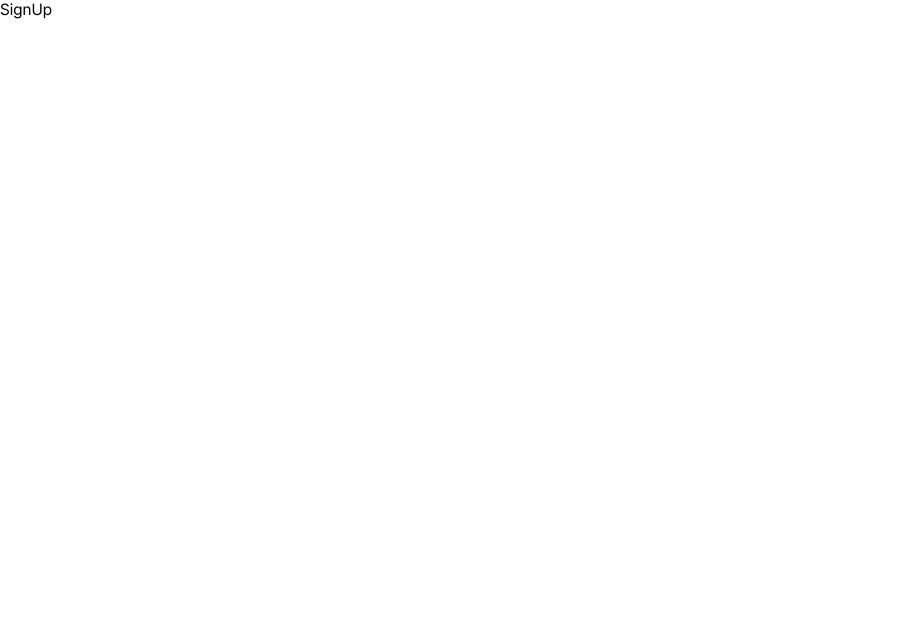
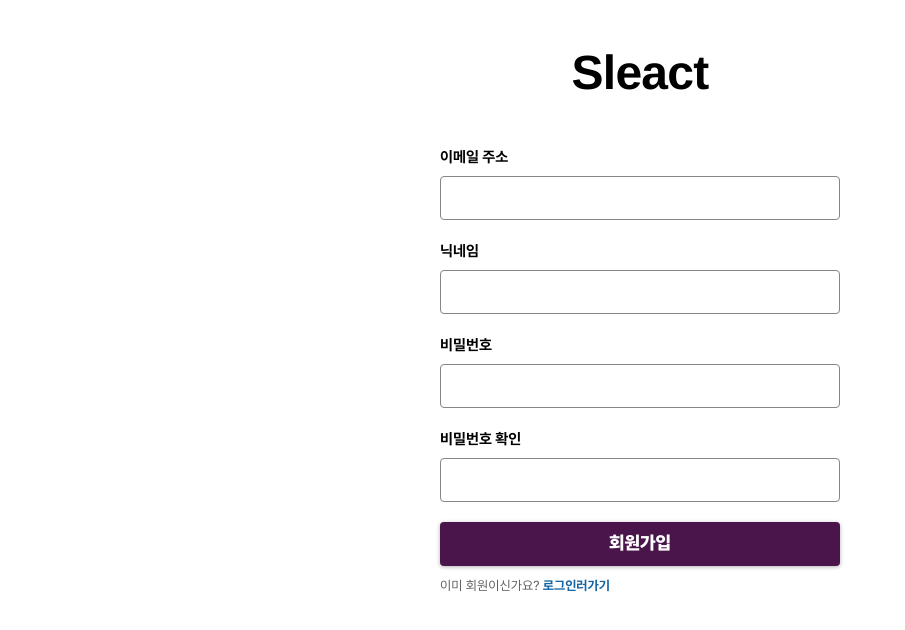
Before and after one commit to ChoiSukwoo/sleact_front_react, a React (Vite) app: page /signup in a window 1280 px wide. Shown: the top 630 px of the page, without its empty margins (0-905 px from the left). Built offline with nearby package versions, Linux system fonts and the light colour scheme.

Commit message:
SIgnUp 페이지 수정
feat : SIgnUp 페이지 수정

```diff
--- a/src/pages/LogIn/styles.tsx
+++ b/src/pages/LogIn/styles.tsx
@@ -31,13 +31,13 @@ export const Label = styled.label({
 
 export const Input = styled.input({
   borderRadius: "4px",
-  border: "1px solid rgba(var(--sk_foreground_high_solid, 134, 134, 134), 1)",
+  border: "1px solid rgba( 134, 134, 134 , 1)",
   transition: "border 80ms ease-out, box-shadow 80ms ease-out",
   boxSizing: "border-box",
   margin: "0 0 20px",
   width: "100%",
-  color: "rgba(var(--sk_primary_foreground, 29, 28, 29), 1)",
-  backgroundColor: "rgba(var(--sk_primary_background, 255, 255, 255), 1)",
+  color: "rgba(29, 28, 29, 1)",
+  backgroundColor: "rgba( 255, 255, 255, 1)",
   padding: "12px",
   height: "44px",
   paddingTop: "11px",
@@ -45,7 +45,7 @@ export const Input = styled.input({
   fontSize: "18px",
   lineHeight: "1.33333333",
   "&:focus": {
-    boxShadow: "0 0 0 1px rgba(var(--sk_highlight, 18, 100, 163), 1), 0 0 0 5px rgba(29, 155, 209, 0.3)",
+    boxShadow: "0 0 0 1px rgba( 18, 100, 163, 1), 0 0 0 5px rgba(29, 155, 209, 0.3)",
   },
 });
 
@@ -72,7 +72,7 @@ export const Button = styled.button({
     border: "none",
   },
   "&:focus": {
-    boxShadow: "0 0 0 1px  rgba(var(--sk_highlight, 18, 100, 163), 1), 0 0 0 5px rgba(29, 155, 209, 0.3)",
+    boxShadow: "0 0 0 1px  rgba( 18, 100, 163, 1), 0 0 0 5px rgba(29, 155, 209, 0.3)",
   },
 });
 
--- a/src/pages/SignUp/index.tsx
+++ b/src/pages/SignUp/index.tsx
@@ -1,5 +1,107 @@
+import { Link } from "react-router-dom";
+import axios from "axios";
+import { Success, Form, Error, Label, Input, LinkContainer, Button, Header } from "./styles";
+import { SubmitErrorHandler, SubmitHandler, useForm } from "react-hook-form";
+import { useState } from "react";
+import { apiError } from "@utils/apiErrorData";
+
 const SignUp = () => {
-  return <>SignUp</>;
+  const [signUpError, setSignUpError] = useState<string[]>([]);
+  const [signUpSuccess, setSignUpSuccess] = useState(false);
+
+  const {
+    register,
+    handleSubmit,
+    getValues,
+    formState: { errors },
+  } = useForm<SignUpDTO>();
+
+  const emailReg = register("email", {
+    required: "이메일을 입력해야 합니다",
+    validate: {
+      hasValue: (value) => value.trim() !== "" || "이메일을 입력해야 합니다.",
+    },
+  });
+
+  const nicknameReg = register("nickname", {
+    required: "닉네임을 입력해야 합니다",
+    validate: {
+      hasValue: (value) => value.trim() !== "" || "닉네임을 입력해야 합니다",
+    },
+  });
+
+  const passwordReg = register("password", {
+    required: "패스워드를 입력해야 합니다",
+    minLength: { value: 6, message: "비밀번호는 최소 6글자 이상이어야 합니다" },
+    validate: {
+      hasValue: (value) => value.trim() !== "" || "패스워드를 입력해야 합니다",
+      missMatch: (value) => {
+        const { passwordCheck } = getValues();
+        return value === passwordCheck || "비밀번호가 일치하지 않습니다";
+      },
+    },
+  });
+
+  const passwordCheckReg = register("passwordCheck", {
+    required: "패스워드 확인을 입력해야 합니다.",
+    validate: {
+      hasValue: (value) => value.trim() !== "" || "패스워드 확인을 입력해야 합니다!",
+    },
+  });
+
+  const onSubmit: SubmitHandler<SignUpDTO> = async (data) => {
+    const { passwordCheck, ...registUserData } = data;
+    setSignUpSuccess(false);
+    setSignUpError([]);
+    axios
+      .post("/api/users", registUserData)
+      .then(() => {
+        setSignUpSuccess(true);
+      })
+      .catch((error) => {
+        const apiErrorData = apiError(error);
+        setSignUpError(apiErrorData);
+      });
+  };
+
+  const onError: SubmitErrorHandler<SignUpDTO> = async (error) => {
+    console.log("SubmitError : ", error);
+  };
+
+  return (
+    <div id="container">
+      <Header>Sleact</Header>
+      <Form onSubmit={handleSubmit(onSubmit, onError)}>
+        <Label id="email-label">
+          <span>이메일 주소</span>
+          <Input type="email" id="email" {...emailReg} />
+        </Label>
+        <Label id="nickname-label">
+          <span>닉네임</span>
+          <Input type="text" id="nickname" {...nicknameReg} />
+        </Label>
+        <Label id="password-label">
+          <span>비밀번호</span>
+          <Input type="password" id="password" {...passwordReg} />
+        </Label>
+        <Label id="password-check-label">
+          <span>비밀번호 확인</span>
+          <Input type="password" id="password-check" {...passwordCheckReg} />
+          {errors.email && <Error>{errors.email.message}</Error>}
+          {errors.nickname && <Error>{errors.nickname.message}</Error>}
+          {errors.password && <Error>{errors.password.message}</Error>}
+          {errors.passwordCheck && <Error>{errors.passwordCheck.message}</Error>}
+          {signUpError.length > 0 && signUpError.map((errorMessage, index) => <Error key={signUpError + "_" + index}>{errorMessage}</Error>)}
+          {signUpSuccess && <Success>회원가입되었습니다! 로그인해주세요.</Success>}
+        </Label>
+        <Button type="submit">회원가입</Button>
+      </Form>
+      <LinkContainer>
+        이미 회원이신가요?&nbsp;
+        <Link to="/login">로그인러가기</Link>
+      </LinkContainer>
+    </div>
+  );
 };
 
 export default SignUp;
--- a/src/pages/SignUp/styles.tsx
+++ b/src/pages/SignUp/styles.tsx
@@ -1,122 +1,115 @@
-import styled from '@emotion/styled';
+import styled from "@emotion/styled";
 
-export const Header = styled.header`
-  text-align: center;
-  font-family:
+export const Header = styled.header({
+  textAlign: "center",
+  fontFamily: `
     Slack-Larsseit,
     Helvetica Neue,
     Helvetica,
     Segoe UI,
     Tahoma,
     Arial,
-    sans-serif;
-  font-weight: 700;
-  font-size: 48px;
-  line-height: 46px;
-  letter-spacing: -0.75px;
-  margin-top: 50px;
-  margin-bottom: 50px;
-`;
+    sans-serif`,
+  fontWeight: 700,
+  fontSize: "48px",
+  lineHeight: "46px",
+  letterSpacing: "-0.75px",
+  marginTop: "50px",
+  marginBottom: "50px",
+});
 
-export const Form = styled.form`
-  margin: 0 auto;
-  width: 400px;
-  max-width: 400px;
-`;
+export const Form = styled.form({
+  margin: "0 auto",
+  width: "400px",
+  maxWidth: "400px",
+});
 
-export const Label = styled.label`
-  margin-bottom: 16px;
-  & > span {
-    display: block;
-    text-align: left;
-    padding-bottom: 8px;
-    font-size: 15px;
-    cursor: pointer;
-    line-height: 1.46666667;
-    font-weight: 700;
-  }
-`;
+export const Label = styled.label({
+  marginBottom: "16px",
+  "> span": {
+    display: "block",
+    textAlign: "left",
+    paddingBottom: "8px",
+    fontSize: "15px",
+    cursor: "pointer",
+    lineHeight: "1.46666667",
+    fontWeight: 700,
+  },
+});
 
-export const Input = styled.input`
-  border-radius: 4px;
-  --saf-0: rgba(var(--sk_foreground_high_solid, 134, 134, 134), 1);
-  border: 1px solid var(--saf-0);
-  transition:
-    border 80ms ease-out,
-    box-shadow 80ms ease-out;
-  box-sizing: border-box;
-  margin: 0 0 20px;
-  width: 100%;
-  color: rgba(var(--sk_primary_foreground, 29, 28, 29), 1);
-  background-color: rgba(var(--sk_primary_background, 255, 255, 255), 1);
-  padding: 12px;
-  height: 44px;
-  padding-top: 11px;
-  padding-bottom: 13px;
-  font-size: 18px;
-  line-height: 1.33333333;
-  &:focus {
-    --saf-0: rgba(var(--sk_highlight, 18, 100, 163), 1);
-    box-shadow:
-      0 0 0 1px var(--saf-0),
-      0 0 0 5px rgba(29, 155, 209, 0.3);
-  }
-`;
+export const Input = styled.input({
+  borderRadius: "4px",
+  border: "1px solid rgba( 134, 134, 134, 1)",
+  transition: "border 80ms ease-out, box-shadow 80ms ease-out",
+  boxSizing: "border-box",
+  margin: "0 0 20px",
+  width: "100%",
+  color: "rgba( 29, 28, 29, 1)",
+  backgroundColor: "rgba( 255, 255, 255, 1)",
+  padding: "12px",
+  height: "44px",
+  paddingTop: "11px",
+  paddingBottom: "13px",
+  fontSize: "18px",
+  lineHeight: "1.33333333",
+  "&:focus": {
+    "--saf-0": "rgba( 18, 100, 163, 1)",
+    boxShadow: "0 0 0 1px rgba( 134, 134, 134, 1), 0 0 0 5px rgba(29, 155, 209, 0.3)",
+  },
+});
 
-export const Button = styled.button`
-  margin-bottom: 12px;
-  width: 100%;
-  max-width: 100%;
-  color: #fff;
-  background-color: #4a154b;
-  border: none;
-  font-size: 18px;
-  font-weight: 900;
-  height: 44px;
-  min-width: 96px;
-  padding: 0 16px 3px;
-  transition: all 80ms linear;
-  user-select: none;
-  outline: none;
-  cursor: pointer;
-  border-radius: 4px;
-  box-shadow: 0 1px 4px rgba(0, 0, 0, 0.3);
-  &:hover {
-    background-color: rgba(74, 21, 75, 0.9);
-    border: none;
-  }
-  &:focus {
-    --saf-0: rgba(var(--sk_highlight, 18, 100, 163), 1);
-    box-shadow:
-      0 0 0 1px var(--saf-0),
-      0 0 0 5px rgba(29, 155, 209, 0.3);
-  }
-`;
+export const Button = styled.button({
+  marginBottom: "12px",
+  width: "100%",
+  maxWidth: "100%",
+  color: "#fff",
+  backgroundColor: "#4a154b",
+  border: "none",
+  fontSize: "18px",
+  fontWeight: 900,
+  height: "44px",
+  minWidth: "96px",
+  padding: "0 16px 3px",
+  transition: "all 80ms linear",
+  userSelect: "none",
+  outline: "none",
+  cursor: "pointer",
+  borderRadius: "4px",
+  boxShadow: "0 1px 4px rgba(0, 0, 0, 0.3)",
+  "&:hover": {
+    backgroundColor: "rgba(74, 21, 75, 0.9)",
+    border: "none",
+  },
+  "&:focus": {
+    "--saf-0": "rgba( 18, 100, 163, 1)",
+    boxShadow: "0 0 0 1px rgba( 134, 134, 134, 1), 0 0 0 5px rgba(29, 155, 209, 0.3)",
+  },
+});
 
-export const Error = styled.div`
-  color: #e01e5a;
-  margin: 8px 0 16px;
-  font-weight: bold;
-`;
+export const Error = styled.div({
+  color: "#e01e5a",
+  margin: "8px 0 16px",
+  fontWeight: "bold",
+});
 
-export const Success = styled.div`
-  color: #2eb67d;
-  margin: 8px 0 16px;
-  font-weight: bold;
-`;
+export const Success = styled.div({
+  color: "#2eb67d",
+  margin: "8px 0 16px",
+  fontWeight: "bold",
+});
 
-export const LinkContainer = styled.p`
-  font-size: 13px;
-  color: #616061;
-  margin: 0 auto 8px;
-  width: 400px;
-  max-width: 400px;
-  & a {
-    color: #1264a3;
-    text-decoration: none;
-    font-weight: 700;
-    &:hover {
-      text-decoration: underline;
-    }
-  }
-`;
+export const LinkContainer = styled.p({
+  fontSize: "13px",
+  color: "#616061",
+  margin: "0 auto 8px",
+  width: "400px",
+  maxWidth: "400px",
+  "& a": {
+    color: "#1264a3",
+    textDecoration: "none",
+    fontWeight: 700,
+    "&:hover": {
+      textDecoration: "underline",
+    },
+  },
+});
--- /dev/null
+++ b/src/typings/apiError.d.ts
@@ -0,0 +1,5 @@
+interface ApiErrorDto {
+  success: boolean;
+  code: number;
+  data: string[];
+}
--- /dev/null
+++ b/src/utils/apiErrorData.ts
@@ -0,0 +1,19 @@
+import { AxiosError } from "axios";
+
+export const apiError = (error: AxiosError): string[] => {
+  if (!error.response) {
+    return ["error.response is undefined"];
+  }
+
+  if (typeof error.response.data !== "string") {
+    const apiError = error.response.data as ApiErrorDto;
+
+    if (typeof apiError.data !== "string") {
+      return apiError.data;
+    } else {
+      return [apiError.data];
+    }
+  } else {
+    return [error.response.data];
+  }
+};
```
Also changed, not shown: src/typings/registUser.d.ts (added, +9 -0 lines).
